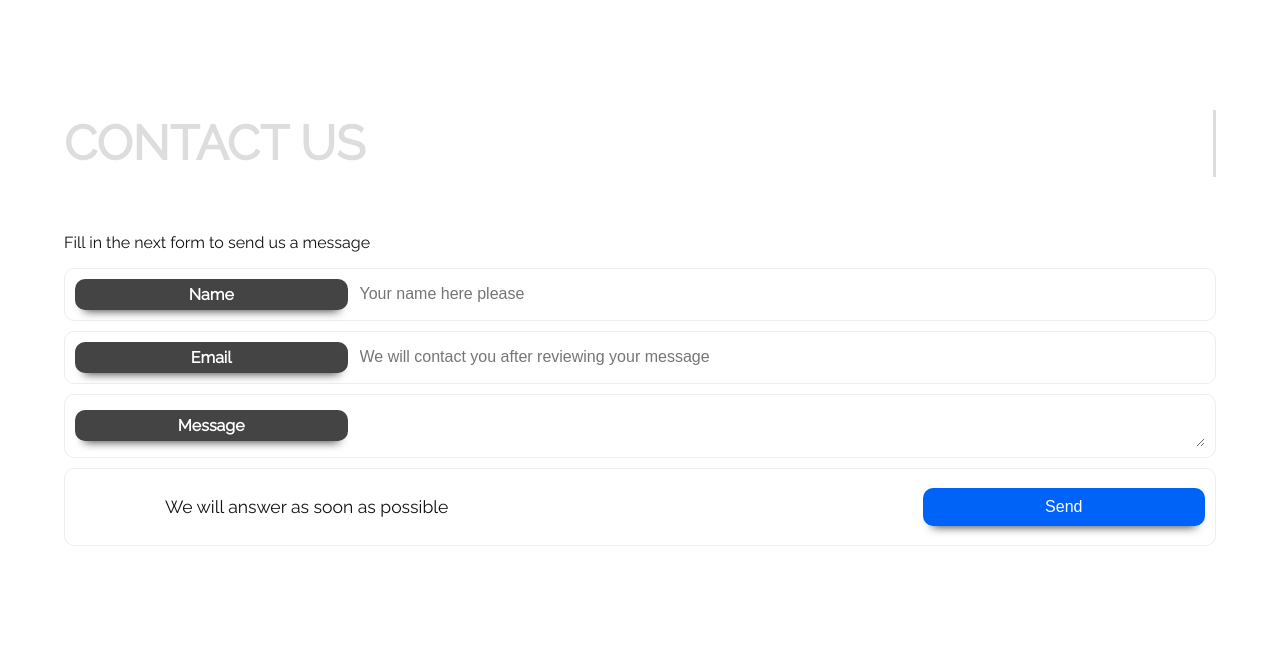
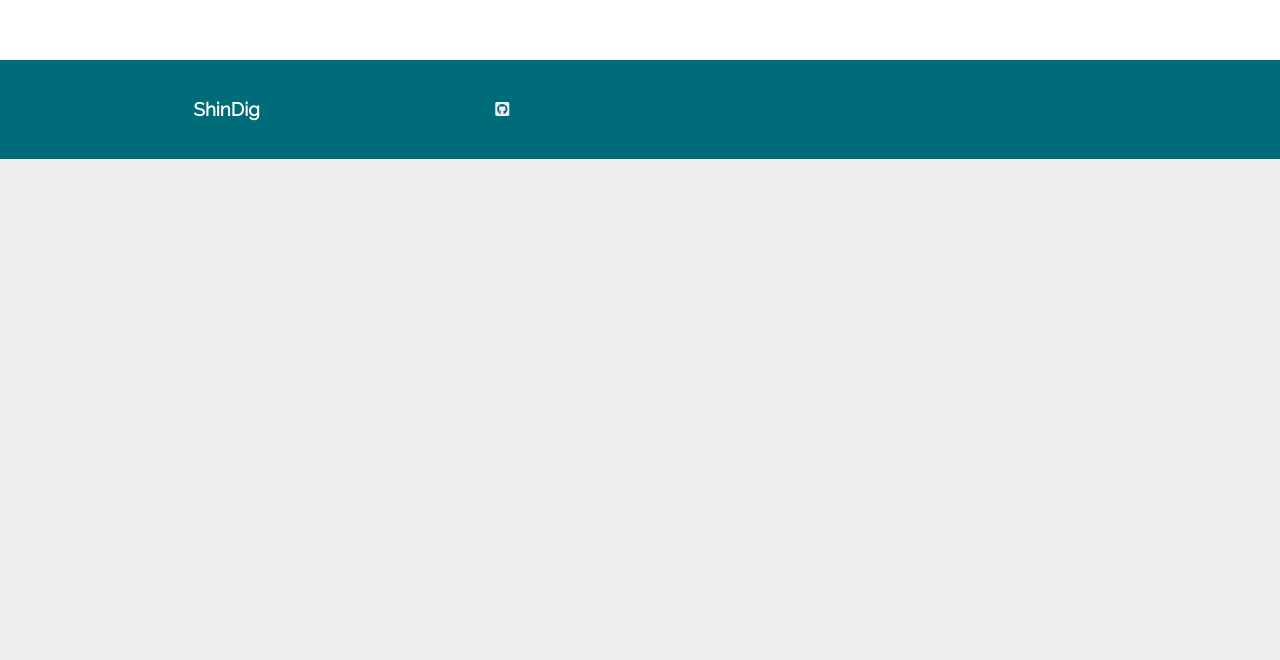
Before and after one commit to StephFromAustin/project3, a React (Create React App) app: page / in a window 1280 px wide. Shown: the part 2700-3360 px from the top of the page. After the commit the page ends 2859 px from the top, so only its background shows below. Built offline with nearby package versions, Linux system fonts and the light colour scheme.

Commit message:
remove the contact portion

```diff
--- a/src/components/form.js
+++ /dev/null
@@ -1,113 +0,0 @@
-import React, { Component } from 'react';
-
-class Form extends Component {
-  constructor(){
-      super();
-      this.state = {
-          name : "",
-          email : "",
-          message : "",
-          formError: false
-      }
-  }
-
-  getName = (e) =>{
-    let username = e.target.value;
-    this.setState({
-        name: username
-    });
-    console.log(this.state.name);
-  }
-
-
-  getEmail = (e) =>{
-    let userEmail = e.target.value;
-    //the most important thing is that we use a RegEx
-    //in order to manage the input of the email
-    //at least we can get a some what valid email
-    if(userEmail.match(/^([a-zA-Z0-9_\-\.]+)@((\[[0-9]{1,3}\.[0-9]{1,3}\.[0-9]{1,3}\.)|(([a-zA-Z0-9\-]+\.)+))([a-zA-Z]{2,4}|[0-9]{1,3})(\]?)$/)){
-      this.setState({
-        email: userEmail
-    });
-      }else{
-        this.setState({
-          email: ""
-      });
-      console.log("Incorrect Email, must match Expression");
-    }
-
-    console.log(this.state.email);
-  }
-
-
-  getDescription = (e) =>{
-    let userMessage = e.target.value;
-    this.setState({
-        message: userMessage
-    });
-    console.log(this.state.message);
-  }
-  //send the form
-  submitForm = (e) =>{
-    e.preventDefault();
-
-    if(this.state.name === "" || this.state.email === "" || this.state.message === "" ){
-     this.setState({
-        formError: true
-     })
-       return false;
-    }else{
-        this.setState({
-            formError: false
-         })
-        console.log(`UserData: {
-            Username: ${this.state.name},
-            Email: ${this.state.email},
-            Message: ${this.state.message}
-        }`)
-
-
-        console.log("form sent")
-
-    }
-
-  }
-
-  render() {
-
-
-
-    return (
-        <form>
-          {/* I am just sending a basic error message */}
-              {this.state.formError &&
-                <p className="error">
-                    Fill all the input fields please.
-                </p>
-              }
-              <p>Fill in the next form to send us a message</p>
-              <div>
-                <label htmlFor="name">Name</label>
-                <input type="text" name="name" placeholder="Your name here please" onChange={this.getName} />
-              </div>
-              <div>
-                <label htmlFor="email">Email</label>
-                <input type="email" name="email" placeholder="We will contact you after reviewing your message" onChange={this.getEmail} />
-              </div>
-              <div>
-                <label htmlFor="name">Message</label>
-                <textarea onChange={this.getDescription} maxLength="450"></textarea>
-
-              </div>
-              <div>
-                <p>We will answer as soon as possible</p>
-                <input type="submit" name="submit" value="Send" onClick= {this.submitForm} />
-
-              </div>
-
-            </form>
-    );
-  }
-}
-
-export default Form;
--- a/src/components/main.js
+++ b/src/components/main.js
@@ -1,5 +1,4 @@
 import React, { Component } from 'react';
-import Form from "./form";
 
 class Main extends Component {
   render() {
@@ -60,11 +59,7 @@ class Main extends Component {
         </section>
 
 
-        <section>
-            <h2>Contact Us</h2>
-            <Form />
 
-        </section>
 
 
       </main>
```
